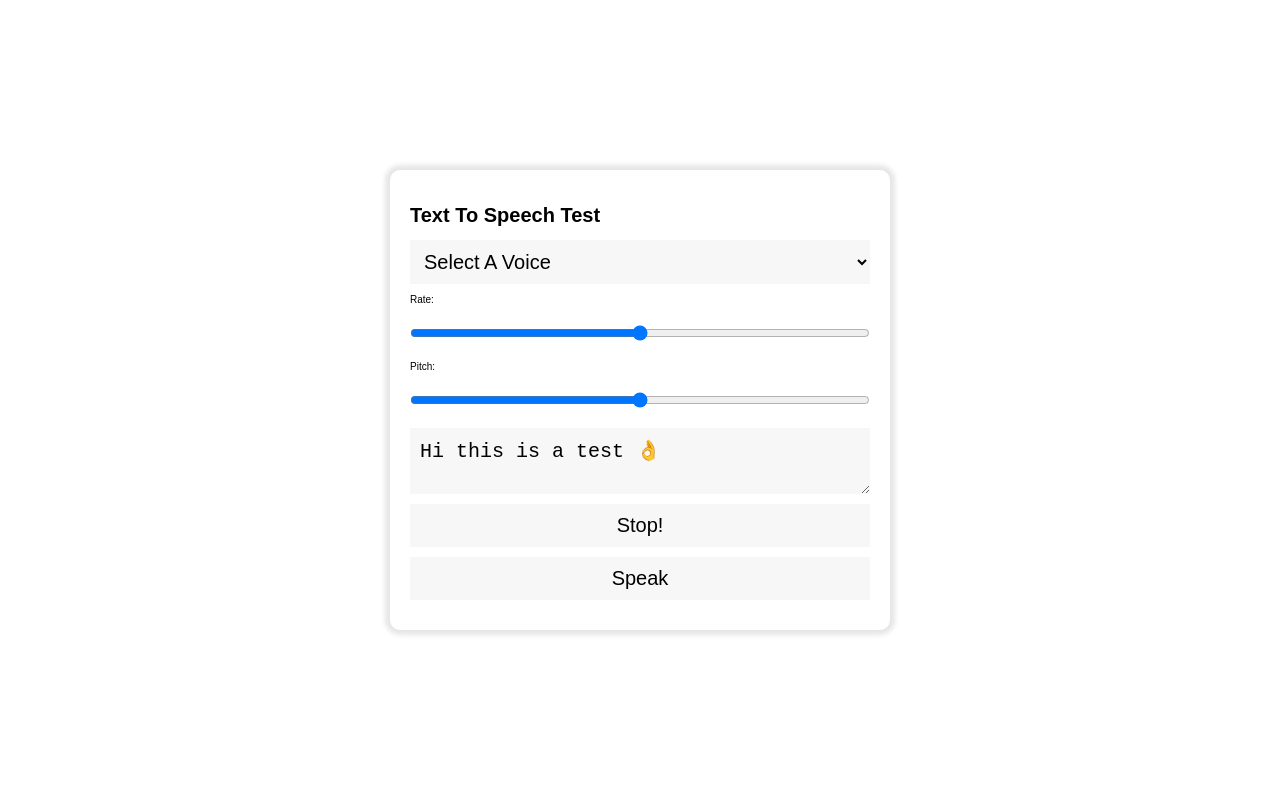
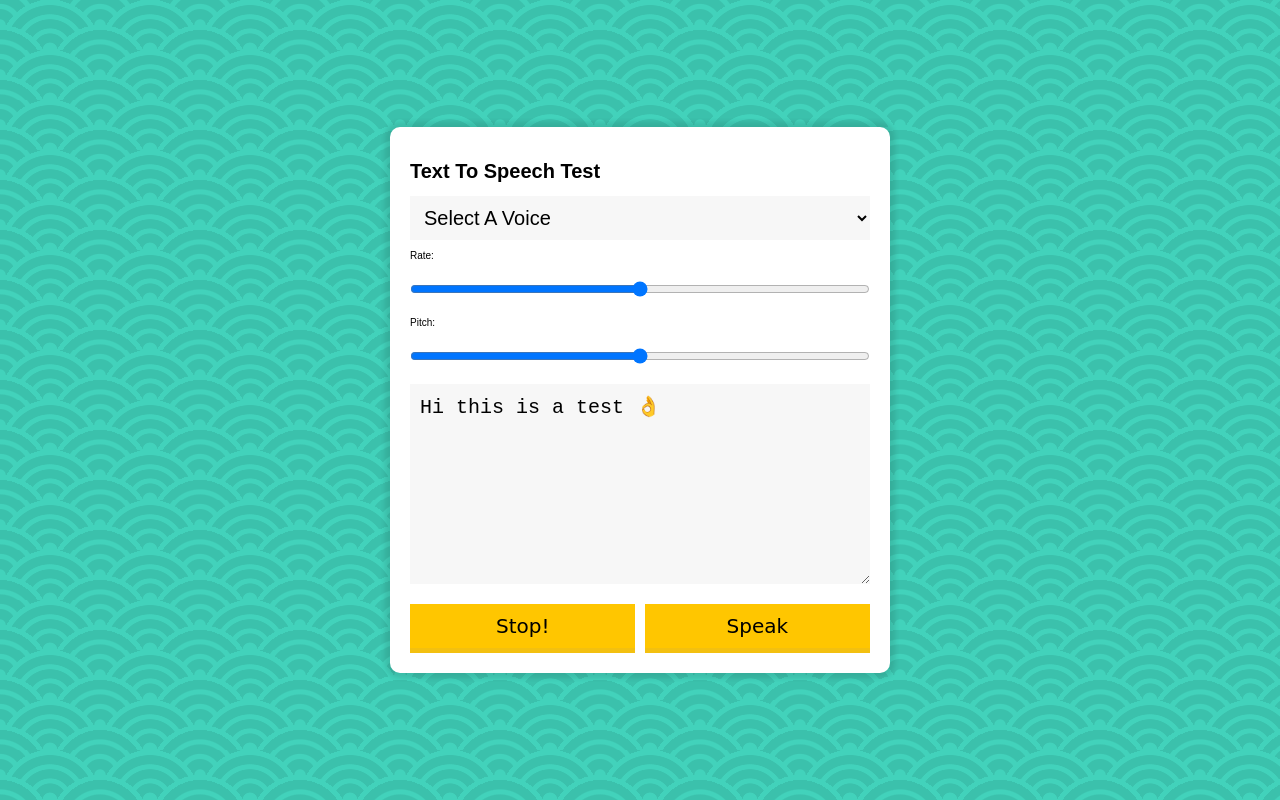
Before and after one commit to EyderACM/text-to-speech, a plain HTML site: page index.html in a window 1280 px wide. Drawn offline with Linux system fonts and the light colour scheme.

Commit message:
update layout style

```diff
--- a/main.css
+++ b/main.css
@@ -14,6 +14,22 @@ body {
     display: flex;
     min-height: 100vh;
     align-items: center;
+
+    background-image:
+  radial-gradient(circle at 100% 150%, #3BC1AC 24%, #42D2BB 25%, #42D2BB 28%, #3BC1AC 29%, #3BC1AC 36%, #42D2BB 36%, #42D2BB 40%, transparent 40%, transparent),
+  radial-gradient(circle at 0    150%, #3BC1AC 24%, #42D2BB 25%, #42D2BB 28%, #3BC1AC 29%, #3BC1AC 36%, #42D2BB 36%, #42D2BB 40%, transparent 40%, transparent),
+  radial-gradient(circle at 50%  100%, #42D2BB 10%, #3BC1AC 11%, #3BC1AC 23%, #42D2BB 24%, #42D2BB 30%, #3BC1AC 31%, #3BC1AC 43%, #42D2BB 44%, #42D2BB 50%, #3BC1AC 51%, #3BC1AC 63%, #42D2BB 64%, #42D2BB 71%, transparent 71%, transparent),
+  radial-gradient(circle at 100% 50%, #42D2BB 5%, #3BC1AC 6%, #3BC1AC 15%, #42D2BB 16%, #42D2BB 20%, #3BC1AC 21%, #3BC1AC 30%, #42D2BB 31%, #42D2BB 35%, #3BC1AC 36%, #3BC1AC 45%, #42D2BB 46%, #42D2BB 49%, transparent 50%, transparent),
+  radial-gradient(circle at 0    50%, #42D2BB 5%, #3BC1AC 6%, #3BC1AC 15%, #42D2BB 16%, #42D2BB 20%, #3BC1AC 21%, #3BC1AC 30%, #42D2BB 31%, #42D2BB 35%, #3BC1AC 36%, #3BC1AC 45%, #42D2BB 46%, #42D2BB 49%, transparent 50%, transparent);
+  background-size:100px 50px;
+}
+
+textarea {
+    height: 20rem;
+}
+
+input[type="select"] {
+
 }
 
 .voceinator {
@@ -41,3 +57,24 @@ body {
   background: #F7F7F7;
   outline: 0;
 }
+
+.voceinator button {
+    background: #ffc600;
+    border: 0;
+    width: 49%;
+    float: left;
+    font-family: 'Pacifico', cursive;
+    margin-bottom: 0;
+    font-size: 2rem;
+    border-bottom: 5px solid #F3C010;
+    cursor: pointer;
+    position: relative;
+}
+
+  .voceinator button:active {
+    top: 2px;
+}
+
+  .voceinator button:nth-of-type(1) {
+    margin-right: 2%;
+}
```
